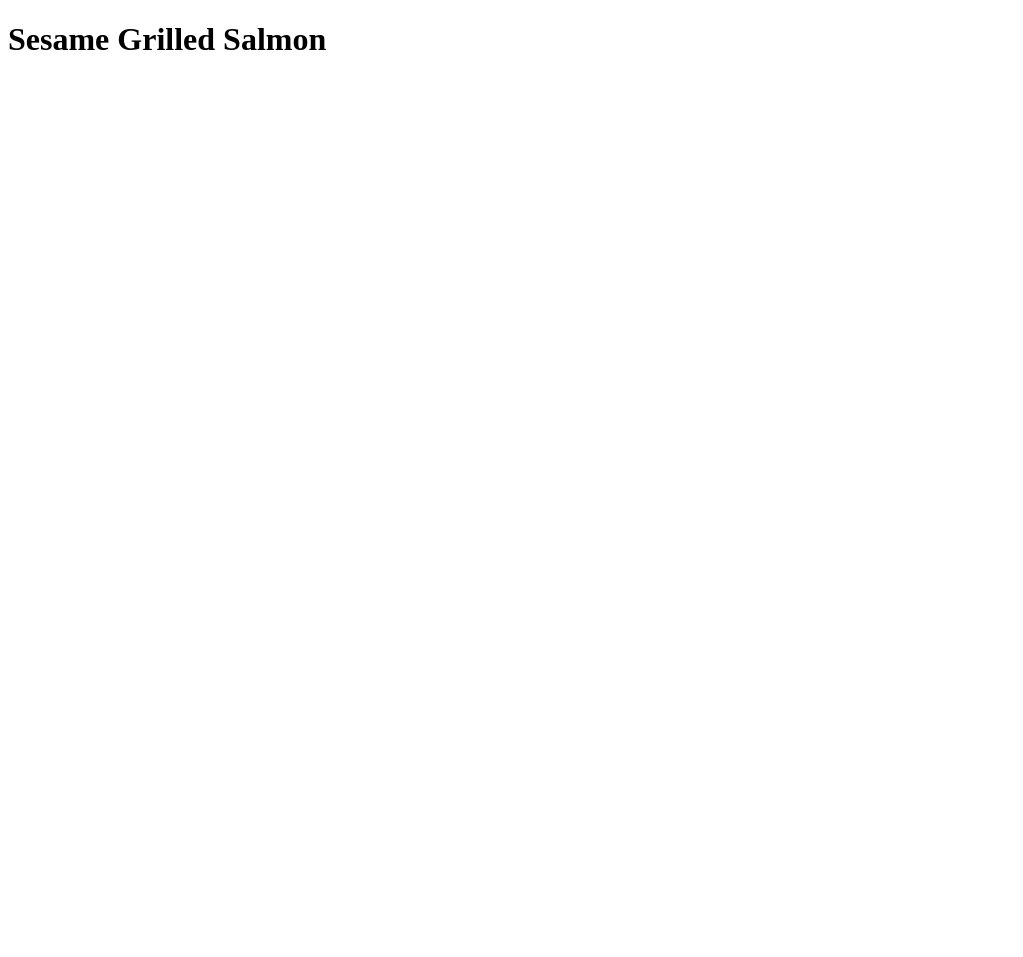
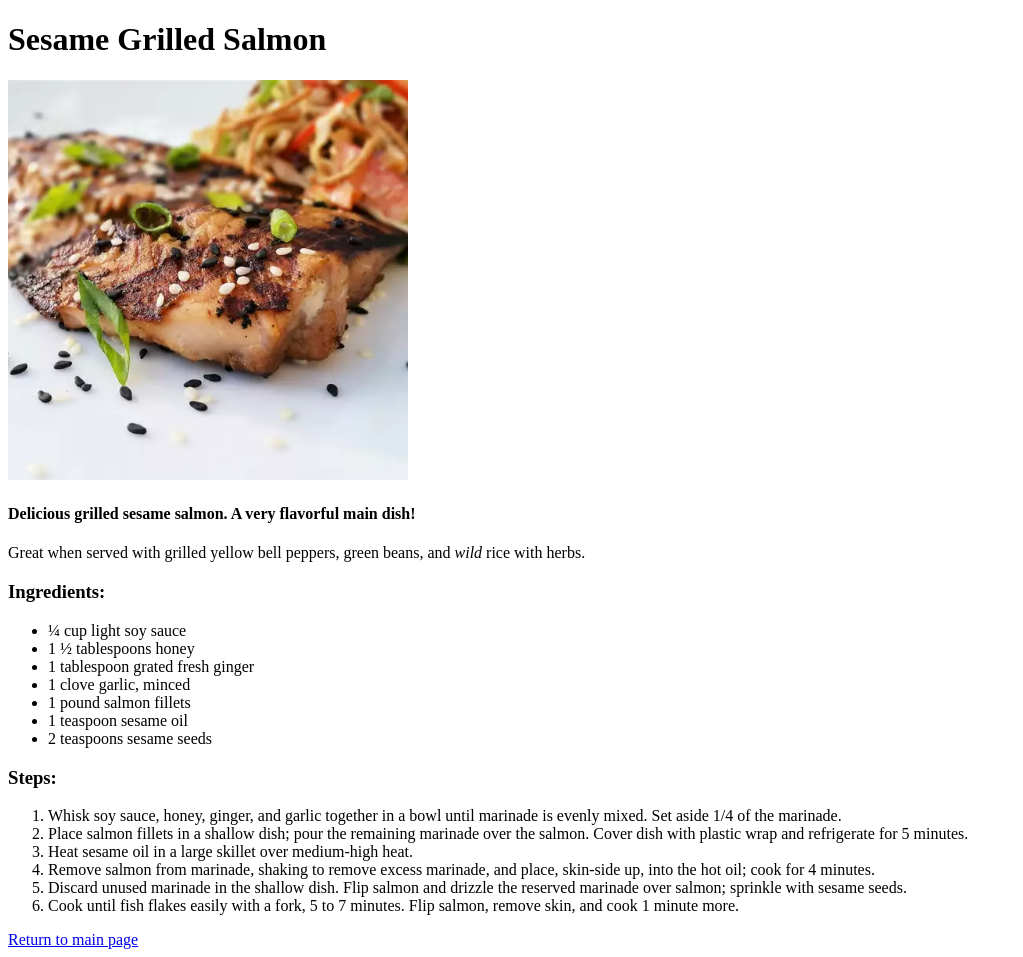
Before and after one commit to picantitoDev/odin-recipes, a plain HTML site: page recipes/sesame-grilled-salmon.html in a window 1280 px wide. Shown: the whole page, without its empty margins (0-1023 px from the left). Before the commit the page ends 800 px from the top, so only its background shows below. Drawn offline with Linux system fonts and the light colour scheme.

Commit message:
Add Sesame Grilled Salmon page and changed titles
Because there was no title for each page on the browser tab
and also, I added the new Sesame Grilled Salmon page to the
website

```diff
--- a/recipes/sesame-grilled-salmon.html
+++ b/recipes/sesame-grilled-salmon.html
@@ -1,11 +1,48 @@
 <!DOCTYPE html>
 <html lang="en">
+
 <head>
     <meta charset="UTF-8">
     <meta name="viewport" content="width=device-width, initial-scale=1.0">
-    <title>Document</title>
+    <title>Sesame Grilled Salmon</title>
 </head>
+
 <body>
-    <h1>Sesame Grilled Salmon</h1>
+    <h1>Sesame Grilled Salmon </h1>
+    <img src="../images/sesameSalmon.jpg" alt="Sesame Grilled Salmon" height="400" width="400">
+    <h4>Delicious grilled sesame salmon. A very flavorful main dish!</h4>
+    <p>
+        Great when served with grilled yellow bell peppers, green beans, and <em>wild</em> rice with herbs.
+    </p>
+
+    <h3>Ingredients:</h3>
+    <ul>
+        <li>¼ cup light soy sauce </li>
+        <li>1 ½ tablespoons honey </li>
+        <li>1 tablespoon grated fresh ginger </li>
+        <li>1 clove garlic, minced </li>
+        <li>1 pound salmon fillets </li>
+        <li>1 teaspoon sesame oil</li>
+        <li>2 teaspoons sesame seeds </li>
+    </ul>
+
+    <h3>Steps:</h3>
+    <ol>
+        <li>Whisk soy sauce, honey, ginger, and garlic together in a bowl until marinade is evenly mixed. Set aside 1/4
+            of the marinade.</li>
+        <li>Place salmon fillets in a shallow dish; pour the remaining marinade over the salmon. Cover dish with plastic
+            wrap and refrigerate for 5 minutes. </li>
+        <li>Heat sesame oil in a large skillet over medium-high heat.</li>
+        <li>Remove salmon from marinade, shaking to remove excess marinade, and place, skin-side up, into the hot oil;
+            cook for 4 minutes.</li>
+        <li>Discard unused marinade in the shallow dish. Flip salmon and drizzle the reserved
+            marinade over salmon; sprinkle with sesame seeds.</li>
+        <li>Cook until fish flakes easily with a fork, 5 to 7 minutes. Flip salmon, remove skin, and cook 1 minute more.
+        </li>
+    </ol>
+
+    <a href="../index.html">Return to main page</a>
+
 </body>
+
 </html>
```
Also changed, not shown: recipes/chicken-chopped-salad.html (+2 -2 lines), recipes/lemon-herb-chicken.html (+1 -1 lines).
